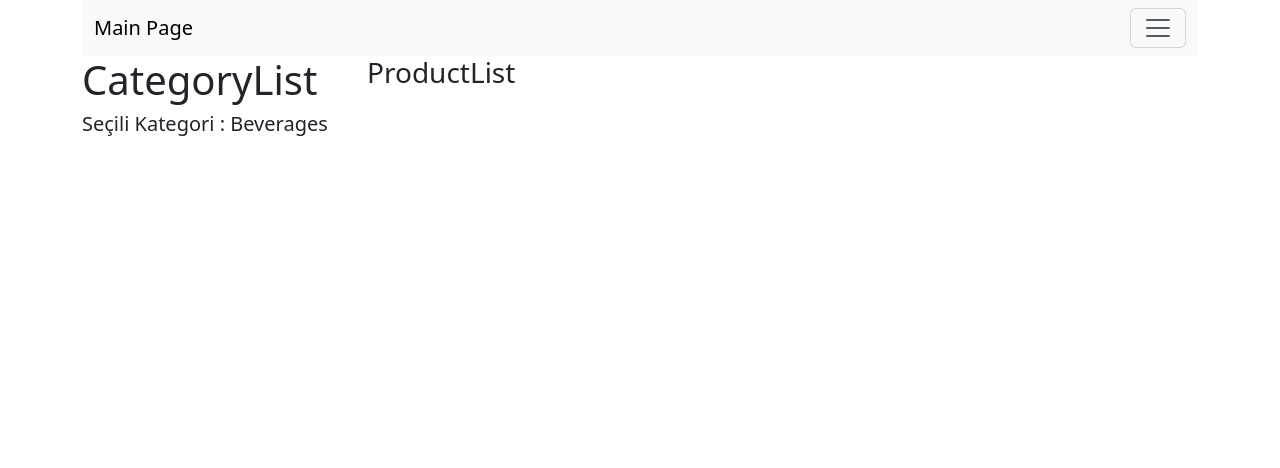
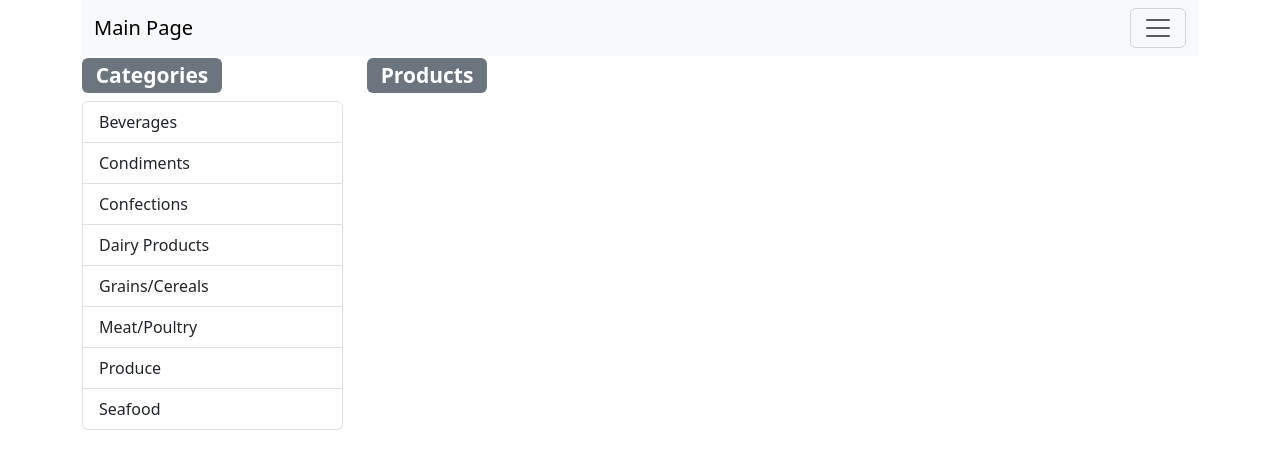
Before and after one commit to bobosii/eastwind-redux, a React (Create React App) app: page / in a window 1280 px wide. Shown: the top 468 px of the page. Built offline with nearby package versions, Linux system fonts and the light colour scheme; data requests are answered from the project's data file.

Commit message:
categoryList updated

```diff
--- a/package.json
+++ b/package.json
@@ -13,6 +13,7 @@
     "react-scripts": "5.0.1",
     "reactstrap": "^9.2.0",
     "redux": "^4.2.1",
+    "redux-thunk": "^2.4.2",
     "web-vitals": "^2.1.4"
   },
   "scripts": {
--- a/src/components/categories/CategoryList.js
+++ b/src/components/categories/CategoryList.js
@@ -1,21 +1,65 @@
-import React, { Component } from 'react'
-import {connect} from "react-redux"
+import React, { Component } from "react";
+import { connect } from "react-redux";
+import { bindActionCreators } from "redux";
+import * as categoryActions from "../../redux/actions/categoryActions";
+import { Badge, ListGroup, ListGroupItem } from "reactstrap";
+
+// ReduxThunk aslında bir middlewaredir iki operasyon arası düzenleyici gibi düşünebilirsin
 
 class CategoryList extends Component {
+  componentDidMount() {
+    this.props.actions.getCategories(); // Uygulama açıldığında getCategoriesi bir kere çağır demek
+  }
+  selectCategory = (categories) => {
+    this.props.actions.changeCategory(categories);
+  };
+
   render() {
     return (
       <div>
-        <h1>CategoryList</h1>
-        <h5>Seçili Kategori : {this.props.currentCategory.categoryName}</h5>
+        <h3>
+          <Badge>
+            Categories
+          </Badge>
+        </h3>
+        <ListGroup>
+          {this.props.categories.map((categories) => (
+            <ListGroupItem
+              active={
+                categories.id === this.props.currentCategory.id ? true : false
+              }
+              onClick={() => this.selectCategory(categories)}
+              key={categories.id}
+            >
+              {categories.categoryName}
+            </ListGroupItem>
+          ))}
+        </ListGroup>
       </div>
-    )
+    );
   }
 }
 
-function mapStateToProps(state){
+function mapStateToProps(state) {
   return {
-    currentCategory:state.changeCategoryReducer
-  }
+    currentCategory: state.changeCategoryReducer,
+    categories: state.categoryListReducer,
+  };
 }
 
-export default connect(mapStateToProps)(CategoryList);
+function mapDispatchToProps(dispatch) {
+  return {
+    actions: {
+      getCategories: bindActionCreators(
+        categoryActions.getCategories,
+        dispatch
+      ),
+      changeCategory: bindActionCreators(
+        categoryActions.changeCategory,
+        dispatch
+      ),
+    },
+  };
+}
+
+export default connect(mapStateToProps, mapDispatchToProps)(CategoryList);
--- a/src/components/navi/Navi.js
+++ b/src/components/navi/Navi.js
@@ -40,7 +40,7 @@ export default class Navi extends Component {
                 <NavLink href="/components/">Components</NavLink>
               </NavItem>
               <NavItem>
-                <NavLink href="https://github.com/reactstrap">Github</NavLink>
+                <NavLink href="https://github.com/bobosii/eastwind-redux">Github</NavLink>
               </NavItem>
               <UncontrolledDropdown nav inNavbar>
                 <DropdownToggle nav caret>
--- a/src/components/products/ProductList.js
+++ b/src/components/products/ProductList.js
@@ -1,11 +1,24 @@
-import React, { Component } from 'react'
+import React, { Component } from "react";
+import { connect } from "react-redux";
+import { Badge } from "reactstrap";
 
-export default class ProductList extends Component {
+class ProductList extends Component {
   render() {
     return (
       <div>
-        <h3>ProductList</h3>
+        <h3>
+          <Badge>Products</Badge>
+          <Badge color="info">{this.props.currentCategory.categoryName}</Badge>
+        </h3>
       </div>
-    )
+    );
   }
 }
+
+function mapStateToProps(state) {
+  return {
+    currentCategory: state.changeCategoryReducer,
+  };
+}
+
+export default connect(mapStateToProps)(ProductList);
--- a/src/redux/actions/categoryActions.js
+++ b/src/redux/actions/categoryActions.js
@@ -3,3 +3,17 @@ import * as actionTypes from "./actionTypes";
 export function changeCategory(category) {
   return { type: actionTypes.CHANGE_CATEGORY, payload: category };
 }
+
+export function getCategoriesSuccess(categories){
+  return {type: actionTypes.GET_CATEGORIES_SUCCESS,payload: categories}
+}
+
+
+export function getCategories() {
+  return function (dispatch) {
+    let url = "http://localhost:3000/categories";
+    return fetch(url)
+      .then((response) => response.json())
+      .then((result) => dispatch(getCategoriesSuccess(result))); // dispatch kelime anlamı olarak yakalamak, ele geçirmek demek
+  };
+}
--- /dev/null
+++ b/src/redux/reducers/categoryListReducer.js
@@ -0,0 +1,14 @@
+import * as actionTypes from "../actions/actionTypes";
+import initialState from "./initialState";
+
+export default function changeCategoryReducer(
+  state = initialState.categories,
+  action
+) {
+  switch (action.type) {
+    case actionTypes.GET_CATEGORIES_SUCCESS:
+      return action.payload;
+    default:
+      return state;
+  }
+}
--- a/src/redux/reducers/configureStore.js
+++ b/src/redux/reducers/configureStore.js
@@ -1,6 +1,7 @@
-import { legacy_createStore as createStore } from "redux";
+import { applyMiddleware, legacy_createStore as createStore } from "redux";
 import rootReducer from "./index";
+import thunk from "redux-thunk";
 
 export default function configureStore() {
-  return createStore(rootReducer);
+  return createStore(rootReducer,applyMiddleware(thunk));
 }
--- a/src/redux/reducers/index.js
+++ b/src/redux/reducers/index.js
@@ -1,9 +1,10 @@
 import { combineReducers } from "redux";
 import changeCategoryReducer from "./changeCategoryReducer";
-
+import categoryListReducer from "./categoryListReducer";
 
 const rootReducer = combineReducers({
-    changeCategoryReducer
+  changeCategoryReducer,
+  categoryListReducer,
 });
 
 export default rootReducer;
--- a/src/redux/reducers/initialState.js
+++ b/src/redux/reducers/initialState.js
@@ -1,3 +1,4 @@
 export default {
-  currenCategory: {categoryName:"Beverages"},
+  currenCategory: {},
+  categories:[],
 };
```
Also changed, not shown: 1 other file (tests, documents, lock files or other folders).
